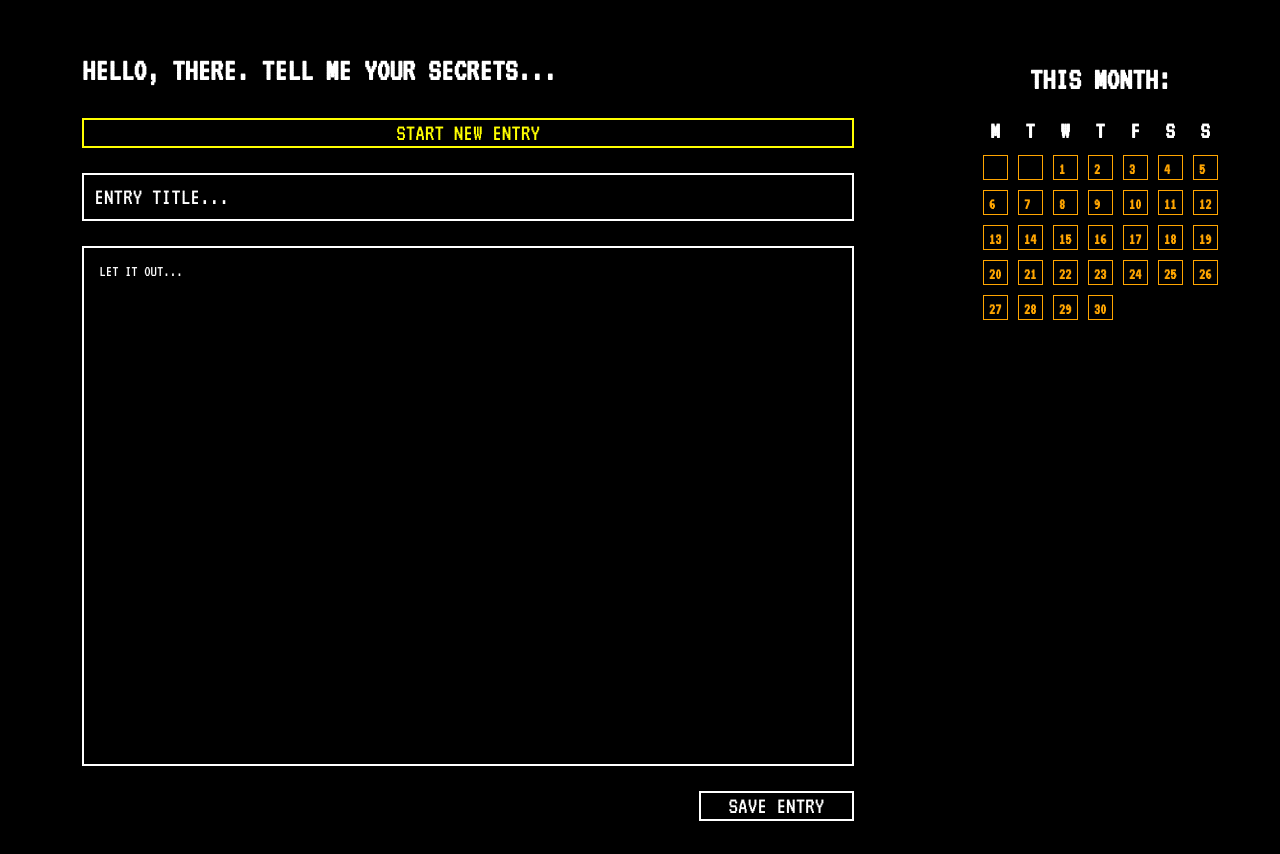
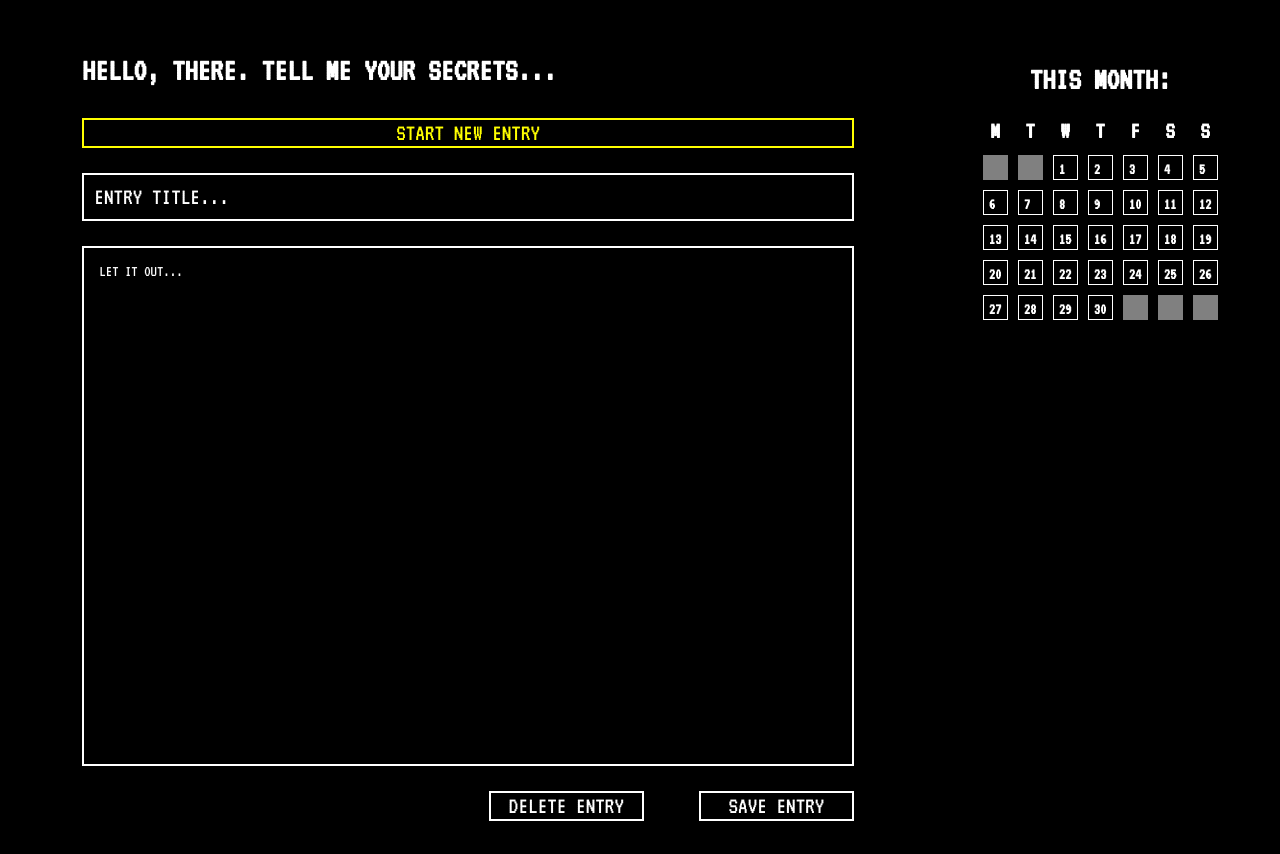
Before and after one commit to kitsbits/dbs-diary, a React (Create React App) app in the folder client/: page /journal in a window 1280 px wide. Built offline with nearby package versions, Linux system fonts and the light colour scheme.

Commit message:
add journal styling, basic CRUD

```diff
--- a/client/src/main/views/journal/EntryComponent.js
+++ b/client/src/main/views/journal/EntryComponent.js
@@ -19,7 +19,8 @@ export default function EntryComponent(props) {
         border: "2px solid yellow",
         color: "yellow",
         fontSize: "1.5em",
-        marginTop: "10px"
+        marginTop: "10px",
+        cursor: "pointer"
     }
 
     const saveButtonStyles = {
@@ -30,7 +31,19 @@ export default function EntryComponent(props) {
         fontSize: "1.5em",
         width: "155px",
         marginTop: "25px",
-        alignSelf: "flex-end"
+        cursor: "pointer"
+    }
+    const deleteButtonStyles = {
+        outline: "none",
+        backgroundColor: "transparent",
+        border: "2px solid white",
+        color: "white",
+        fontSize: "1.5em",
+        width: "155px",
+        marginTop: "25px",
+        marginLeft: "15px",
+        cursor: "pointer",
+        marginRight: "55px"
     }
 
     const titleInputStyles = {
@@ -57,14 +70,25 @@ export default function EntryComponent(props) {
         overflow: "scroll"
     }
 
+    const buttonContainerStyles = {
+        alignSelf: "flex-end"
+    }
+
+    const lockStyles = {
+        color: "grey"
+    }
+
     return (
         <div style={containerStyles}>
             <h1>HELLO, THERE. TELL ME YOUR SECRETS...</h1>
             <button onClick={props.handleStart} type="button" style={startButtonStyles}>START NEW ENTRY</button>
-            <form onSubmit={props.handleSave} style={formStyles}>
+            <form id="entry-form" onSubmit={props.handleSave} style={formStyles} disabled>
                 <input onChange={props.handleChange} type="text" name="title" value={props.input.title} placeholder="ENTRY TITLE..." style={titleInputStyles}/>
                 <textarea onChange={props.handleChange} name="text" placeholder="LET IT OUT..." value={props.input.text} style={entryTextStyles}></textarea>
-                <button type="submit" style={saveButtonStyles}>SAVE ENTRY</button>
+                <div style={buttonContainerStyles}>
+                    <button id="delete-button" onClick={props.handleDelete} type="button" style={deleteButtonStyles}>DELETE ENTRY</button>
+                    <button id="save-button" type="submit" style={saveButtonStyles} disabled>SAVE ENTRY</button>
+                </div>
             </form>
         </div>
     )
--- a/client/src/main/views/journal/Journal.js
+++ b/client/src/main/views/journal/Journal.js
@@ -1,23 +1,18 @@
 import React from "react";
+import axios from "axios";
 import EntryComponent from "./EntryComponent";
 import CalContainer from "./calendar/CalContainer";
 import {connect} from "react-redux";
-import {saveEntry, startEntry} from "../../../redux/actions";
+import {saveEntry, startEntry, deleteEntry} from "../../../redux/actions";
 
 class Journal extends React.Component {
     constructor(props) {
         super(props);
-        this.state = {
-            details: {
-                title: props.journalEntry.title,
-                text: props.journalEntry.text,
-                lastUpdated: props.journalEntry.lastUpdated
-            },
-            id: props.journalEntry.id
-        }
+        this.state = {};
         this.handleChange = this.handleChange.bind(this);
         this.handleStart = this.handleStart.bind(this);
         this.handleSave = this.handleSave.bind(this);
+        this.handleDelete = this.handleDelete.bind(this);
     }
 
     handleChange(event) {
@@ -26,26 +21,44 @@ class Journal extends React.Component {
             const name = event.target.name;
             const newValue = event.target.value;
             return({
-                details: {
-                    ...prevState.details,
-                    [name]: newValue
-                },
-                id: prevState.id
+                ...prevState,
+                [name]: newValue
             });
         });
     }
 
     handleStart(event) {
         event.preventDefault();
-        this.props.startEntry(this.state.details);
+        const url = "http://localhost:10100/journal/";
+        axios.post(url, {title: ""}).then(response => {
+            this.setState(response.data);
+        }).catch(err => {
+            console.log(err);
+        });
+        document.getElementById("entry-form").disabled = false;
+        document.getElementById("save-button").disabled = false;
+        document.getElementById("delete-button").disabled = false;
     }
 
     handleSave(event) {
         event.preventDefault();
-        // this.props.saveEntry(this.state.id, this.state.details);
+        this.props.saveEntry(this.state._id, this.state);
+    }
+
+    handleDelete(event) {
+        if (window.confirm("Are you sure you want to delete this entry?") === true) {
+            this.props.deleteEntry(this.state._id);
+            this.setState({
+                title: "",
+                text: ""
+            });
+            document.getElementById("entry-form").disabled = true;
+            document.getElementById("save-button").disabled = true;
+        }
     }
 
     render() {
+        console.log(this.state)
         const containerStyles = {
             display: "flex",
             justifyContent: "space-around"
@@ -53,10 +66,11 @@ class Journal extends React.Component {
         return (
             <div style={containerStyles}>
                 <EntryComponent
-                    input={this.state.details}
+                    input={this.state}
                     handleChange={this.handleChange}
                     handleStart={this.handleStart}
-                    handleSave={this.handleSave}/>
+                    handleSave={this.handleSave}
+                    handleDelete={this.handleDelete}/>
                 <CalContainer/>
             </div>
         )
@@ -67,4 +81,4 @@ function mapStateToProps(state) {
     return state;
 }
 
-export default connect(mapStateToProps, {saveEntry, startEntry})(Journal);
+export default connect(mapStateToProps, {saveEntry, startEntry, deleteEntry})(Journal);
--- a/client/src/main/views/journal/calendar/CalContainer.js
+++ b/client/src/main/views/journal/calendar/CalContainer.js
@@ -14,12 +14,11 @@ class CalContainer extends React.Component {
         const now = new Date();
         const days = new Date(now.getFullYear(), now.getMonth()+1, 0).getDate()
         const daysBeforeFirst = moment().startOf('month').day() - 1;
-        console.log(daysBeforeFirst);
 
         const daysArray = [];
         let daysBeforeFirstCount = 0;
-        for (let i = 0; i < days + daysBeforeFirst; i++) {
-            if (daysBeforeFirstCount < daysBeforeFirst) {
+        for (let i = 0; i < 35; i++) {
+            if (daysBeforeFirstCount < daysBeforeFirst || i > days + daysBeforeFirst - 1) {
                 daysArray.push("");
                 daysBeforeFirstCount++;
             } else {
@@ -71,10 +70,10 @@ class CalContainer extends React.Component {
                     <p>S</p>
                 </h3>
                 <div style={calendarGridStyles}>
-                    {this.state.thisMonthsDays.map(day => {
+                    {this.state.thisMonthsDays.map((day, i) => {
                         return (
                             <Day
-                                key={day}
+                                key={i}
                                 day={day}/>
                         )
                     })}
--- a/client/src/main/views/journal/calendar/Day.js
+++ b/client/src/main/views/journal/calendar/Day.js
@@ -2,8 +2,8 @@ import React from "react";
 
 export default function Day(props) {
     const dayStyles = {
-        border: "1px solid orange",
-        color: "orange",
+        border: "1px solid white",
+        color: "white",
         padding: "5px",
         fontSize: "1em",
         margin: "5px",
@@ -11,8 +11,20 @@ export default function Day(props) {
         width: "25px",
         display: "inline"
     }
+
+    const blankDayStyles = {
+        backgroundColor: "grey",
+        color: "grey",
+        padding: "5px",
+        fontSize: "1em",
+        margin: "5px",
+        height: "25px",
+        width: "25px",
+        display: "inline"
+    }
+
     return (
-            <h3 style={dayStyles}>
+            <h3 style={props.day === "" ? blankDayStyles : dayStyles}>
                 {props.day === "" ? props.day : props.day + 1}
             </h3>
     )
--- a/client/src/redux/actions/index.js
+++ b/client/src/redux/actions/index.js
@@ -1,6 +1,6 @@
  // ACTIONS \\
 import {getList, addShit, deleteShit, editShit} from "./shitlist";
-import {saveEntry, startEntry} from "./journal";
+import {saveEntry, startEntry, deleteEntry} from "./journal";
 
 export {
     getList,
@@ -8,5 +8,6 @@ export {
     deleteShit,
     editShit,
     saveEntry,
-    startEntry
+    startEntry,
+    deleteEntry
 }
--- a/client/src/redux/actions/journal.js
+++ b/client/src/redux/actions/journal.js
@@ -27,3 +27,16 @@ export function startEntry(entry) {
         });
     }
 }
+
+export function deleteEntry(id) {
+    return (dispatch) => {
+        axios.delete(url + id).then(response => {
+            dispatch({
+                type: "DELETE_ENTRY",
+                id
+            });
+        }).catch(err => {
+            console.log(err);
+        });
+    }
+}
--- a/client/src/redux/reducers/index.js
+++ b/client/src/redux/reducers/index.js
@@ -1,12 +1,6 @@
 // REDUCERS \\
 const state = {
-   shitList: [],
-   journalEntry: {
-       title: "",
-       text: "",
-       lastUpdated: "",
-       id: ""
-   }
+   shitList: []
 }
 
 export default function reducer(prevState = state, action) {
@@ -47,17 +41,11 @@ export default function reducer(prevState = state, action) {
                 journalEntry: action.savedEntry
             };
 
-        case "START_ENTRY":
-            console.log(action.startedEntry);
+        case "DELETE_ENTRY":
+            console.log("in here")
             return {
-                ...prevState,
-                journalEntry: {
-                    title: action.startedEntry.title,
-                    text: action.startedEntry.text,
-                    lastUpdated: action.startedEntry.lastUpdated,
-                    id: action.startedEntry._id
-                }
-            };
+                ...prevState
+            }
 
        default:
            return prevState;
```
Also changed, not shown: 2 other files (tests, documents, lock files or other folders).
